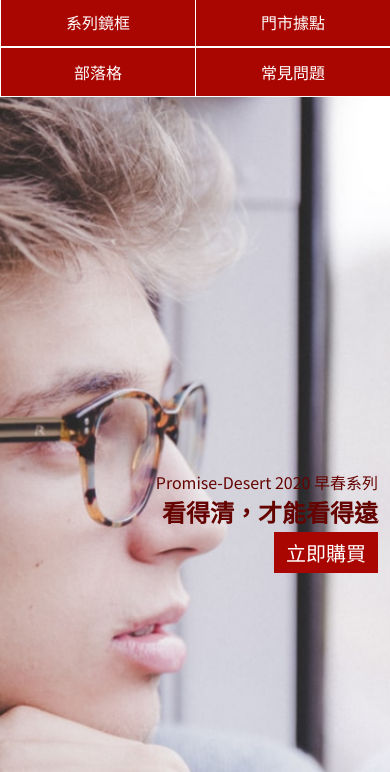
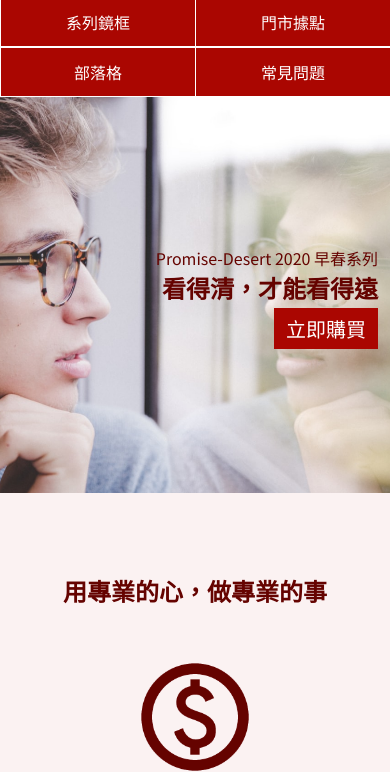
Before and after one commit to emma437/2024week3, a plain HTML site: page index.html in a window 390 px wide. Shown: the part 72-844 px from the top of the page. Drawn offline with Linux system fonts and the light colour scheme.

Commit message:
修改高度
修改手機版高度 height: 100vh;好像太多了

```diff
--- a/css/style.css
+++ b/css/style.css
@@ -384,7 +384,7 @@ img {
     font-size: 24px;
   }
   .banner {
-    height: 100vh;
+    height: 396px;
   }
   .title2 {
     font-size: 24px;
```
